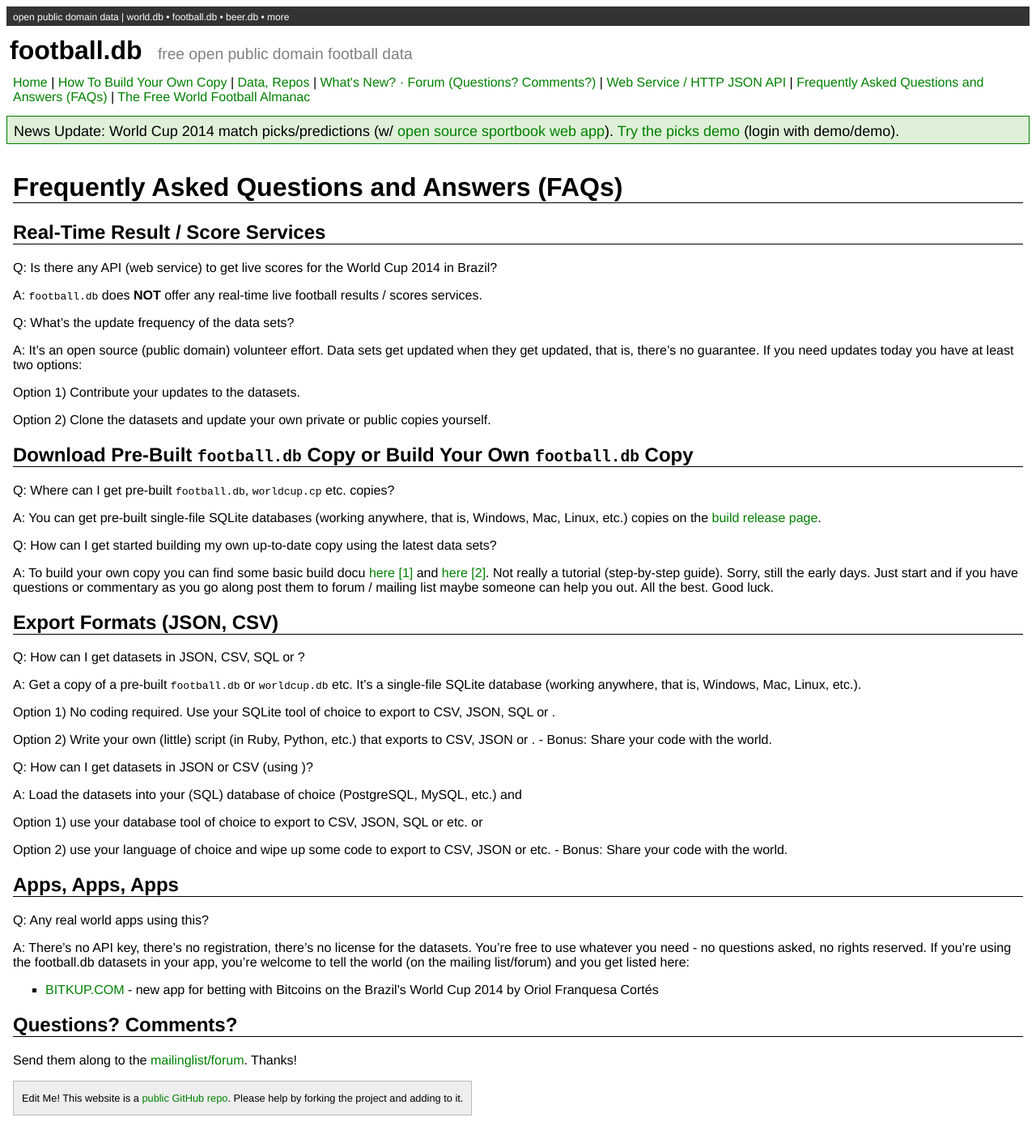
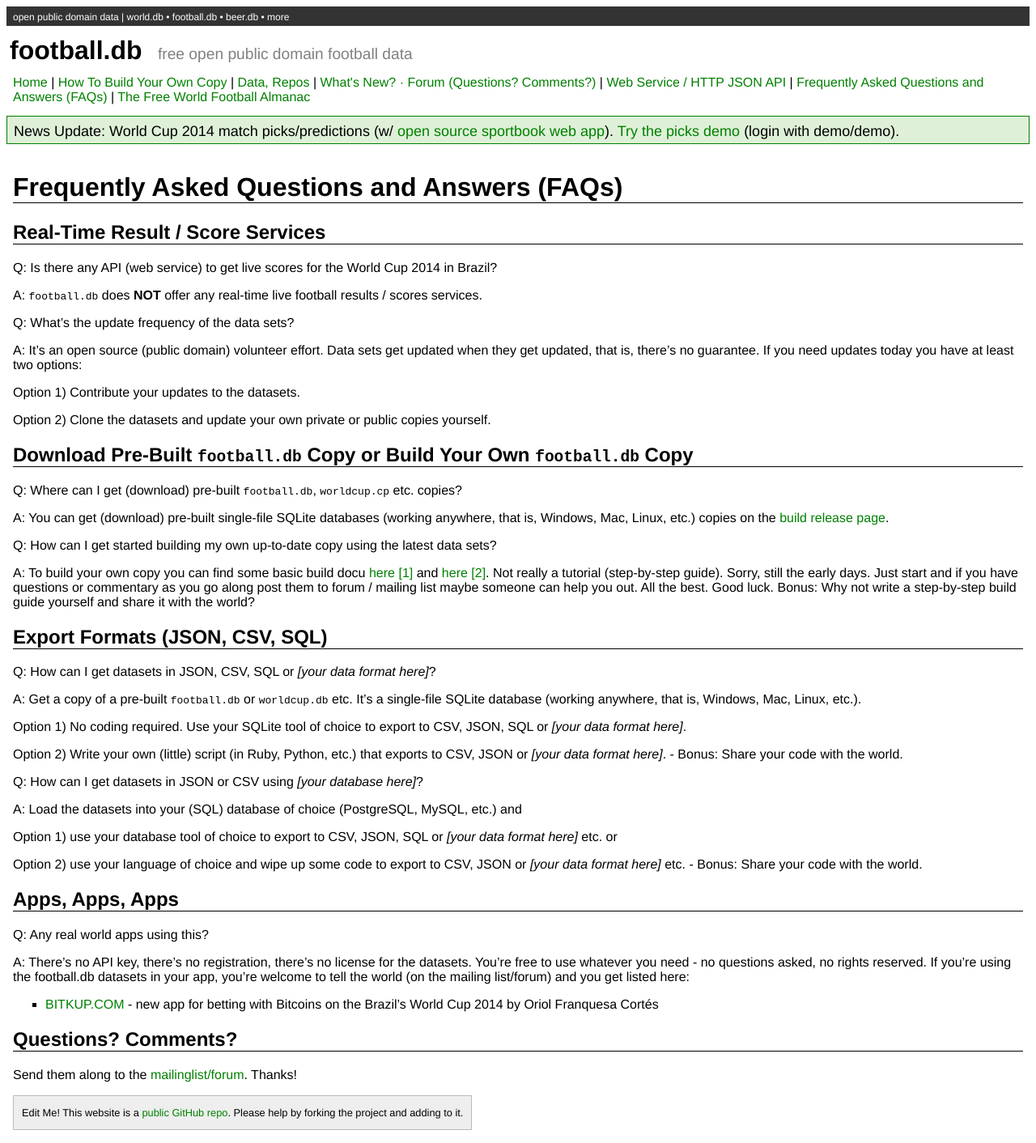
Before and after one commit to openfootball/openfootball.github.io, a Jekyll site: the page built from questions.md, in a window 1280 px wide. Shown: the whole page at 81% size. Built offline with Jekyll 4.4.1, drawn with Linux system fonts in a browser that asks for light colours.

Commit message:
up faq link

```diff
--- a/_layouts/default.html
+++ b/_layouts/default.html
@@ -28,7 +28,7 @@
    -->
 
     <a href="https://github.com/openfootball/api">Web Service / HTTP JSON API</a> |
-    <a href="https://github.com/openfootball/api">Frequently Asked Questions and Answers (FAQs)</a> |
+    <a href="questions.html">Frequently Asked Questions and Answers (FAQs)</a> |
     <a href="https://github.com/openfootball/book">The Free World Football Almanac</a>
 
   </div>
--- a/questions.md
+++ b/questions.md
@@ -27,9 +27,9 @@ Option 2) Clone the datasets and update your own private or public copies yourse
 ## Download Pre-Built `football.db` Copy or Build Your Own `football.db` Copy
 
 
-Q: Where can I get pre-built `football.db`, `worldcup.cp` etc. copies?
+Q: Where can I get (download) pre-built `football.db`, `worldcup.cp` etc. copies?
 
-A: You can get pre-built single-file SQLite databases (working anywhere, that is, Windows, Mac, Linux, etc.)
+A: You can get (download) pre-built single-file SQLite databases (working anywhere, that is, Windows, Mac, Linux, etc.)
 copies on the [build release page](https://github.com/openfootball/build/releases).
 
 
@@ -40,36 +40,38 @@ some basic build docu [here [1]](http://openfootball.github.io/build.html)
 and [here [2]](https://github.com/openfootball/build).
 Not really a tutorial (step-by-step guide). Sorry, still the early days.
 Just start and if you have questions or commentary as you go along post
-them to forum / mailing list maybe someone can help you out. All the best. Good luck.
+them to forum / mailing list maybe someone can help you out. All the best.
+Good luck. Bonus: Why not write a step-by-step build guide yourself and share
+it with the world?
 
 
-## Export Formats (JSON, CSV)
+## Export Formats (JSON, CSV, SQL)
 
-Q: How can I get datasets in JSON, CSV, SQL or <your data format here>?
+Q: How can I get datasets in JSON, CSV, SQL or _[your data format here]_?
 
 A: Get a copy of a pre-built `football.db` or `worldcup.db` etc.
 It's a single-file SQLite database (working anywhere, that is, Windows, Mac, Linux, etc.).
 
 Option 1) No coding required. Use your SQLite tool of choice to export to CSV, JSON, SQL
-or <your data format here>.
+or _[your data format here]_.
 
 Option 2) Write your own (little) script (in Ruby, Python, etc.) that exports
-to CSV, JSON or <your data format here>. - Bonus: Share your code with the world.
+to CSV, JSON or _[your data format here]_. - Bonus: Share your code with the world.
 
 <!--
 Add Example Script in Ruby
 -->
 
 
-Q: How can I get datasets in JSON or CSV (using <your database here>)?
+Q: How can I get datasets in JSON or CSV using _[your database here]_?
 
 A: Load the datasets into your (SQL) database of choice (PostgreSQL, MySQL, etc.) and
 
 Option 1) use your database tool of choice to export to CSV, JSON, SQL
-or <your data format here> etc. or
+or _[your data format here]_ etc. or
 
 Option 2) use your language of choice and wipe up some code to export to CSV, JSON
-or <your data format here> etc.  - Bonus: Share your code with the world.
+or _[your data format here]_ etc.  - Bonus: Share your code with the world.
 
 
 
```
